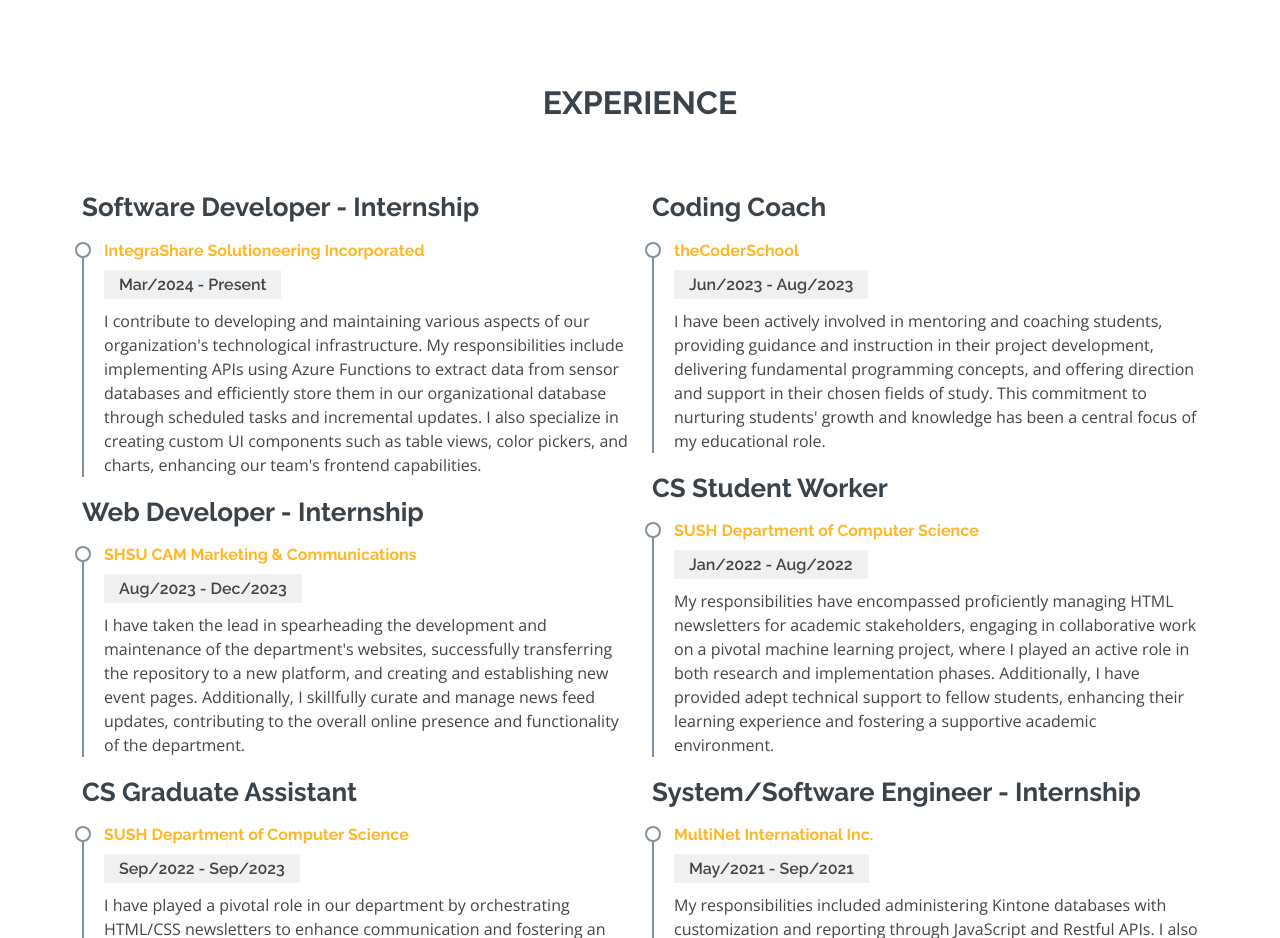
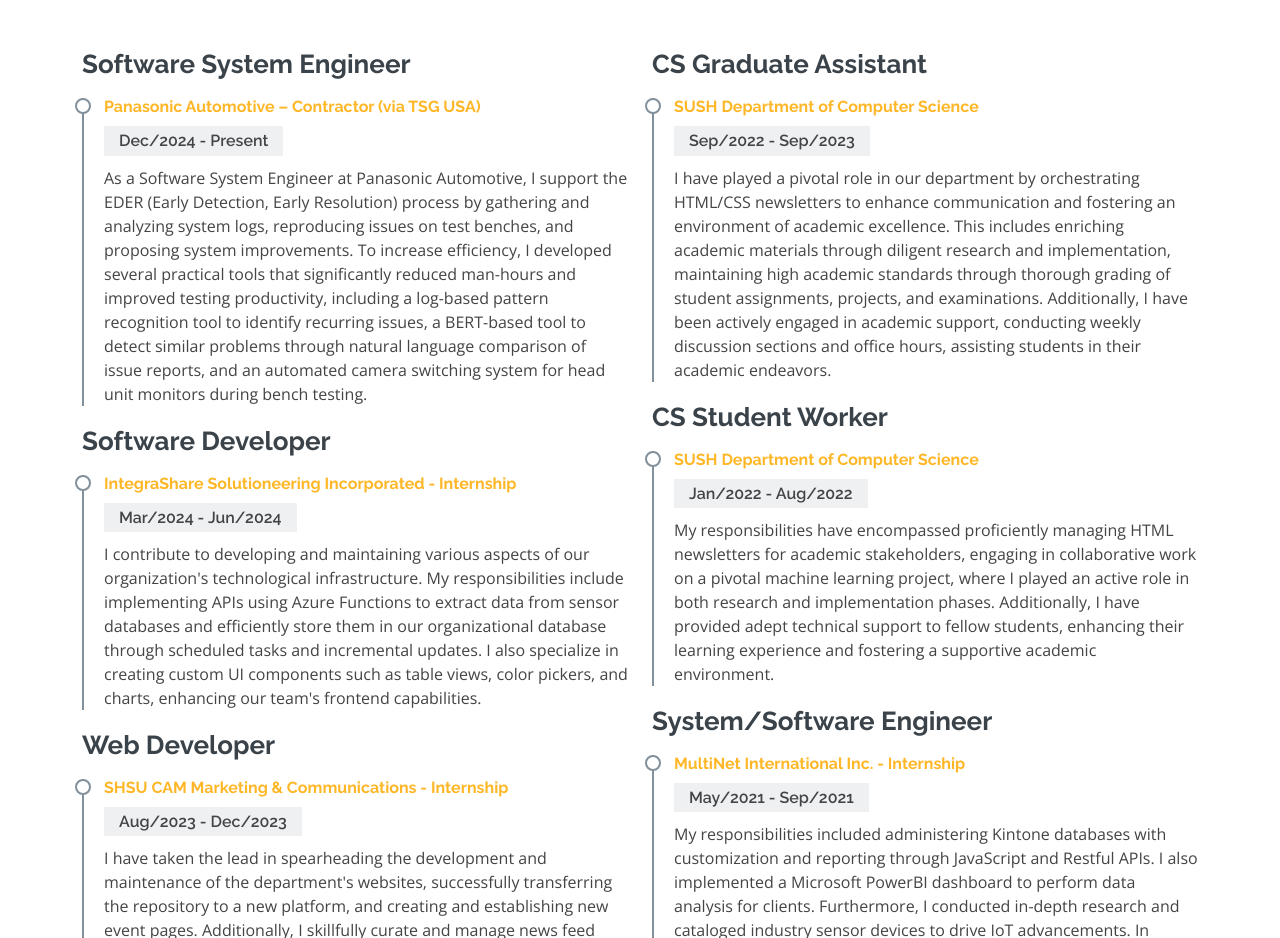
Before and after one commit to globlo/Profile, a plain HTML site: page index.html in a window 1280 px wide. Shown: the part 2580-3518 px from the top of the page. Drawn offline with nearby package versions, Linux system fonts and the light colour scheme.

Commit message:
Update index.html

```diff
--- a/index.html
+++ b/index.html
@@ -75,9 +75,9 @@
           </div>
           <div class="col-lg-8 pt-4 pt-lg-0 content" data-aos="fade-left">
             <h3>Softwaere Engineer &amp; Web Developer</h3>
-            <p class="fst-italic">
+            <!-- <p class="fst-italic">
               A dedicated entry-level Software Engineer and recent graduate from Sam Houston State University, passionate about Web Development and Software Engineering
-            </p>
+            </p> -->
             <div class="row">
               <div class="col-lg-6">
                 <ul>
@@ -89,14 +89,14 @@
               </div>
               <div class="col-lg-6">
                 <ul>
-                  <li><i class="bi bi-chevron-right"></i> <strong>Professional Level:</strong><span>Entry level, New Graduate</span></li>
-                  <li><i class="bi bi-chevron-right"></i> <strong>Field of Interest:</strong> <span>Software Engineering, Web development, Firmware Engineering</span></li>
+                  <li><i class="bi bi-chevron-right"></i> <strong>Professional Level:</strong><span>Junior / Early-Career</span></li>
+                  <li><i class="bi bi-chevron-right"></i> <strong>Field of Interest:</strong> <span>Software Engineering, Web development, Embeded System Engineering</span></li>
                   <li><i class="bi bi-chevron-right"></i> <strong>Language:</strong> <span>Japanese, English, Vietnamese</span></li>
                 </ul>
               </div>
             </div>
             <p>
-              I'm Akihide Takei, a Computer Science graduate from Sam Houston State University. With proficiency in Java, C++, C#, and JavaScript, I specialize in Web Development and Software Engineering. My expertise spans IoT device development, encompassing embedded microcontroller programming, full-stack web application development with robust APIs, and foundational knowledge in machine learning. My collaborative skills are honed through diverse teamwork experiences, ensuring seamless integration and contribution to project success. I am enthusiastic about applying my knowledge, skills, and extensive experience to deliver valuable contributions to dynamic teams and projects.
+              Software System Engineer with hands-on experience in log analysis, test automation, and machine learning–based problem detection. Proven ability to develop practical tools that streamline workflows, reduce manual effort, and improve system reliability. Seeking a Software Engineering role to leverage technical expertise and drive innovative solutions.
             </p>
           </div>
         </div>
@@ -257,25 +257,25 @@
         <div class="row">
           <div class="col-lg-6">
 
-            <h3 class="experience-title">Software Developer - Internship</h3>
+            <h3 class="experience-title">Software System Engineer</h3>
             <div class="experience-item pb-0">
-              <h4>IntegraShare Solutioneering Incorporated</h4>
-              <h5>Mar/2024 - Present</h5>
+              <h4>Panasonic Automotive – Contractor (via TSG USA)</h4>
+              <h5>Dec/2024 - Present</h5>
+              <p>As a Software System Engineer at Panasonic Automotive, I support the EDER (Early Detection, Early Resolution) process by gathering and analyzing system logs, reproducing issues on test benches, and proposing system improvements. To increase efficiency, I developed several practical tools that significantly reduced man-hours and improved testing productivity, including a log-based pattern recognition tool to identify recurring issues, a BERT-based tool to detect similar problems through natural language comparison of issue reports, and an automated camera switching system for head unit monitors during bench testing. </p>
+            </div>
+
+            <h3 class="experience-title">Software Developer</h3>
+            <div class="experience-item pb-0">
+              <h4>IntegraShare Solutioneering Incorporated - Internship</h4>
+              <h5>Mar/2024 - Jun/2024</h5>
               <p>I contribute to developing and maintaining various aspects of our organization's technological infrastructure. My responsibilities include implementing APIs using Azure Functions to extract data from sensor databases and efficiently store them in our organizational database through scheduled tasks and incremental updates. I also specialize in creating custom UI components such as table views, color pickers, and charts, enhancing our team's frontend capabilities. </p>
             </div>
 
-            <h3 class="experience-title">Web Developer - Internship</h3>
+            <h3 class="experience-title">Web Developer</h3>
             <div class="experience-item pb-0">
-              <h4>SHSU CAM Marketing & Communications</h4>
+              <h4>SHSU CAM Marketing & Communications - Internship</h4>
               <h5>Aug/2023 - Dec/2023</h5>
               <p>I have taken the lead in spearheading the development and maintenance of the department's websites, successfully transferring the repository to a new platform, and creating and establishing new event pages. Additionally, I skillfully curate and manage news feed updates, contributing to the overall online presence and functionality of the department.</p>
-            </div>
-
-            <h3 class="experience-title">CS Graduate Assistant</h3>
-            <div class="experience-item pb-0">
-              <h4>SUSH Department of Computer Science</h4>
-              <h5>Sep/2022 - Sep/2023</h5>
-              <p>I have played a pivotal role in our department by orchestrating HTML/CSS newsletters to enhance communication and fostering an environment of academic excellence. This includes enriching academic materials through diligent research and implementation, maintaining high academic standards through thorough grading of student assignments, projects, and examinations. Additionally, I have been actively engaged in academic support, conducting weekly discussion sections and office hours, assisting students in their academic endeavors.</p>
             </div>
 
           </div>
@@ -283,11 +283,11 @@
 
           <div class="col-lg-6">
 
-            <h3 class="experience-title">Coding Coach</h3>
+            <h3 class="experience-title">CS Graduate Assistant</h3>
             <div class="experience-item pb-0">
-              <h4>theCoderSchool</h4>
-              <h5>Jun/2023 - Aug/2023</h5>
-              <p>I have been actively involved in mentoring and coaching students, providing guidance and instruction in their project development, delivering fundamental programming concepts, and offering direction and support in their chosen fields of study. This commitment to nurturing students' growth and knowledge has been a central focus of my educational role.</p>
+              <h4>SUSH Department of Computer Science</h4>
+              <h5>Sep/2022 - Sep/2023</h5>
+              <p>I have played a pivotal role in our department by orchestrating HTML/CSS newsletters to enhance communication and fostering an environment of academic excellence. This includes enriching academic materials through diligent research and implementation, maintaining high academic standards through thorough grading of student assignments, projects, and examinations. Additionally, I have been actively engaged in academic support, conducting weekly discussion sections and office hours, assisting students in their academic endeavors.</p>
             </div>
 
             <h3 class="experience-title">CS Student Worker</h3>
@@ -297,9 +297,9 @@
               <p>My responsibilities have encompassed proficiently managing HTML newsletters for academic stakeholders, engaging in collaborative work on a pivotal machine learning project, where I played an active role in both research and implementation phases. Additionally, I have provided adept technical support to fellow students, enhancing their learning experience and fostering a supportive academic environment.</p>
             </div>
 
-            <h3 class="experience-title">System/Software Engineer - Internship</h3>
+            <h3 class="experience-title">System/Software Engineer</h3>
             <div class="experience-item pb-0">
-              <h4>MultiNet International Inc.</h4>
+              <h4>MultiNet International Inc. - Internship</h4>
               <h5>May/2021 - Sep/2021</h5>
               <p>My responsibilities included administering Kintone databases with customization and reporting through JavaScript and Restful APIs. I also implemented a Microsoft PowerBI dashboard to perform data analysis for clients. Furthermore, I conducted in-depth research and cataloged industry sensor devices to drive IoT advancements. In addition, I maintained the corporate website, ensuring it aligned with industry standards.</p>
             </div>
```
